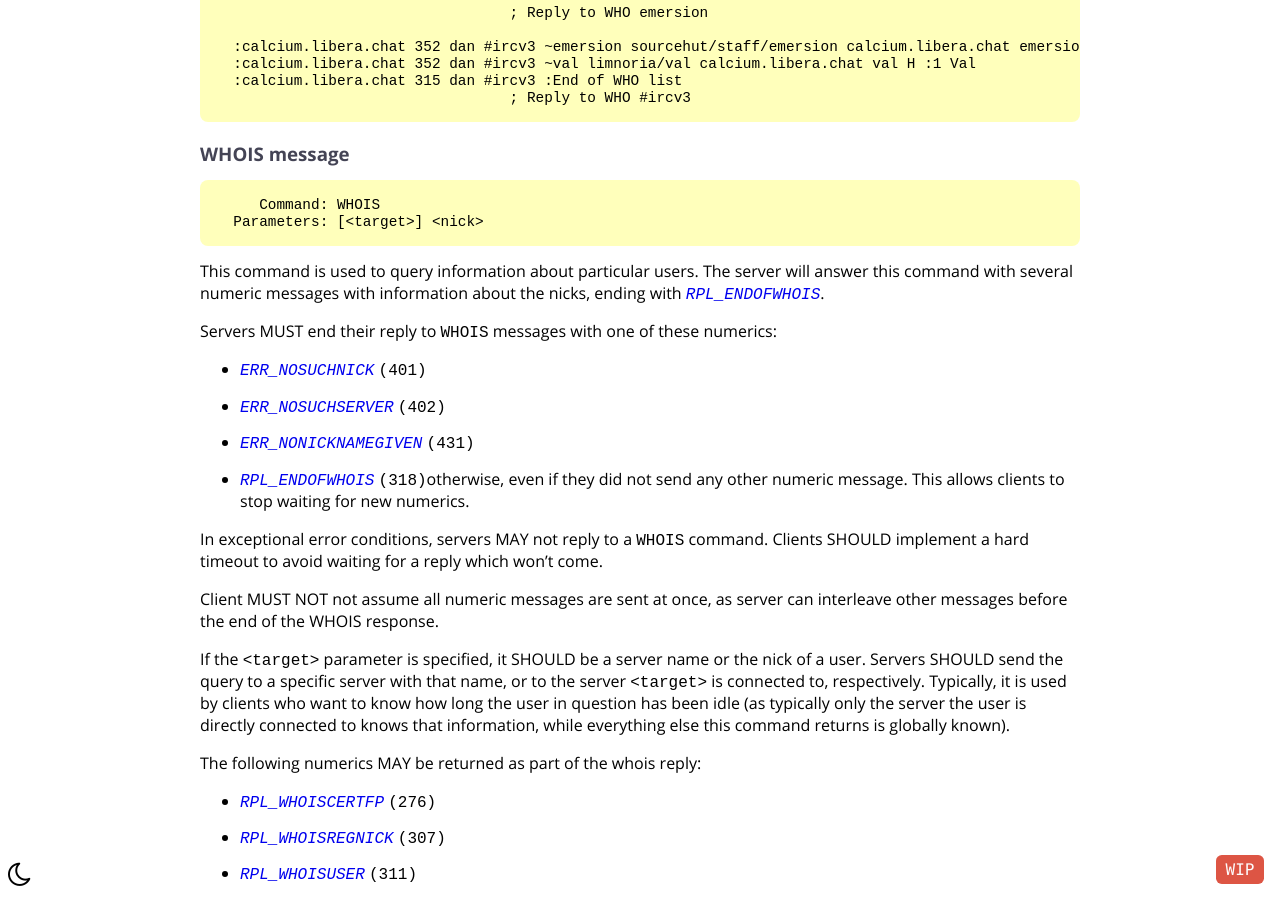
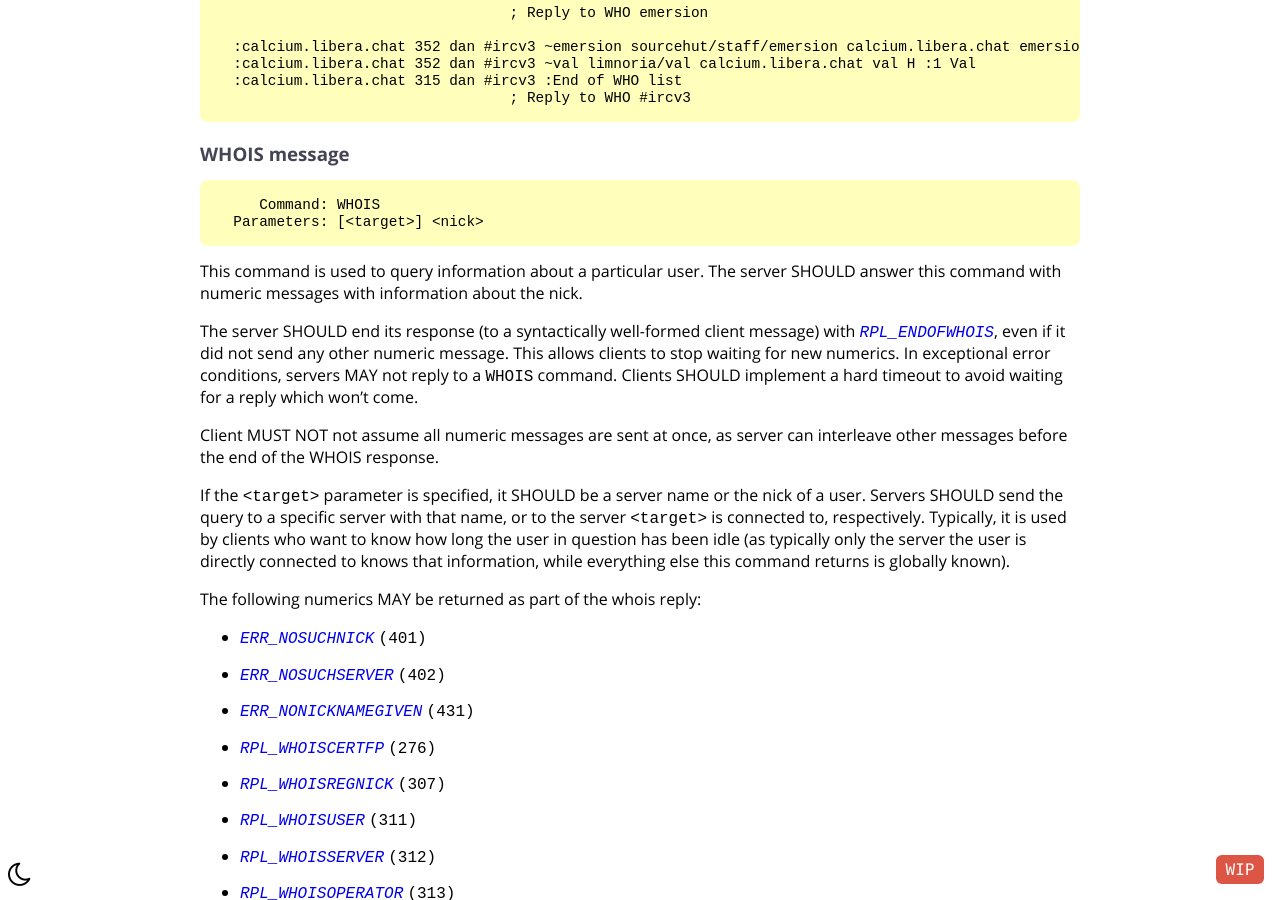
Before and after one commit to ircdocs/modern-irc, a Jekyll site: the page built from index.md, in a window 1280 px wide and 900 px high, scrolled down 48624 px. Built offline with Jekyll 4.4.1, drawn with Linux system fonts in a browser that asks for light colours; the table of contents is made by our own code.

Commit message:
clarify that servers SHOULD send RPL_ENDOFWHOIS (#243)

```diff
--- a/_includes/messages/user_queries.md
+++ b/_includes/messages/user_queries.md
@@ -48,17 +48,10 @@ Reply Examples:
          Command: WHOIS
       Parameters: [<target>] <nick>
 
-This command is used to query information about particular users.
-The server will answer this command with several numeric messages with information about the nicks, ending with [`RPL_ENDOFWHOIS`](#rplendofwhois-318).
+This command is used to query information about a particular user.
+The server SHOULD answer this command with numeric messages with information about the nick.
 
-Servers MUST end their reply to `WHOIS` messages with one of these numerics:
-
-* {% numeric ERR_NOSUCHNICK %}
-* {% numeric ERR_NOSUCHSERVER %}
-* {% numeric ERR_NONICKNAMEGIVEN %}
-* {% numeric RPL_ENDOFWHOIS %}otherwise, even if they did not send any other numeric message. This allows clients to stop waiting for new numerics.
-
-In exceptional error conditions, servers MAY not reply to a `WHOIS` command. Clients SHOULD implement a hard timeout to avoid waiting for a reply which won't come.
+The server SHOULD end its response (to a syntactically well-formed client message) with [`RPL_ENDOFWHOIS`](#rplendofwhois-318), even if it did not send any other numeric message. This allows clients to stop waiting for new numerics. In exceptional error conditions, servers MAY not reply to a `WHOIS` command. Clients SHOULD implement a hard timeout to avoid waiting for a reply which won't come.
 
 Client MUST NOT not assume all numeric messages are sent at once, as server can interleave other messages before the end of the WHOIS response.
 
@@ -67,6 +60,9 @@ Typically, it is used by clients who want to know how long the user in question
 
 The following numerics MAY be returned as part of the whois reply:
 
+* {% numeric ERR_NOSUCHNICK %}
+* {% numeric ERR_NOSUCHSERVER %}
+* {% numeric ERR_NONICKNAMEGIVEN %}
 * {% numeric RPL_WHOISCERTFP %}
 * {% numeric RPL_WHOISREGNICK %}
 * {% numeric RPL_WHOISUSER %}
```
